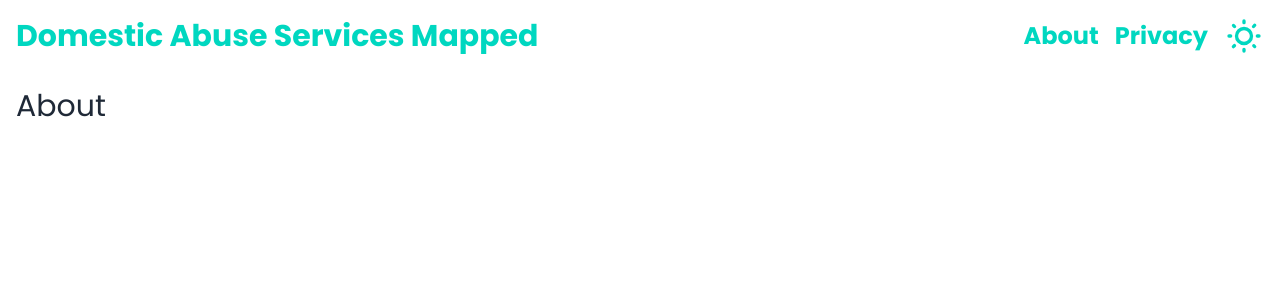
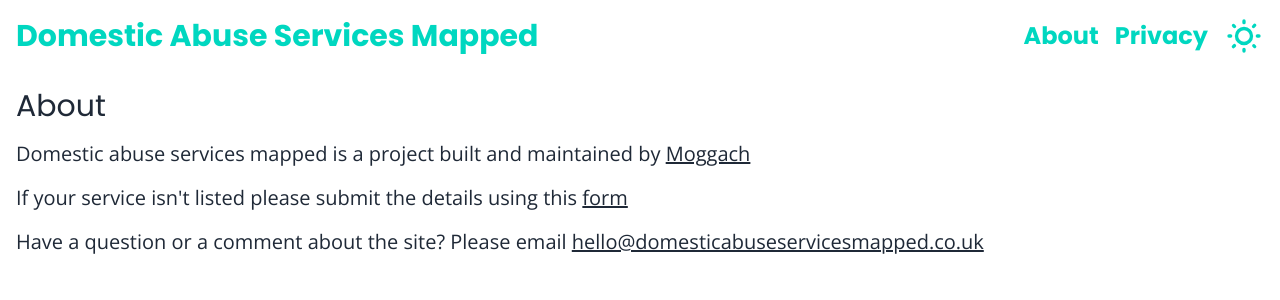
Before and after one commit to Moggach/domestic-abuse-services-mapped, a Next.js app: page /about in a window 1280 px wide. Shown: the top 300 px of the page. Built offline with nearby package versions, Linux system fonts and the light colour scheme.

Commit message:
add text on about page

```diff
--- a/src/app/about/page.js
+++ b/src/app/about/page.js
@@ -2,7 +2,15 @@ import '../styles/globals.css';
 
 const About = () => {
   return (
-    <main className="p-4"><h1 className='font-headings text-3xl'>About</h1></main>
+    <main className="p-4"><h1 className='font-headings text-3xl mb-4'>About</h1>
+    <div className="flex flex-col gap-4 text-xl">
+    <p>Domestic abuse services mapped is a project built and maintained by <a className="underline" href="https://github.com/Moggach">Moggach</a></p>
+    <p>If your service isn't listed please submit the details using this <a className="underline" href="https://airtable.com/appksbQlVr07Kxadu/pagEkSrTVCs0yk2OS/form">form</a> </p>
+    <p>Have a question or a comment about the site? Please email <a className="underline" href="mailto:hello@domesticabuseservicesmapped.co.uk">hello@domesticabuseservicesmapped.co.uk</a></p>
+    </div>
+
+
+    </main>
   );
 };
 
```
